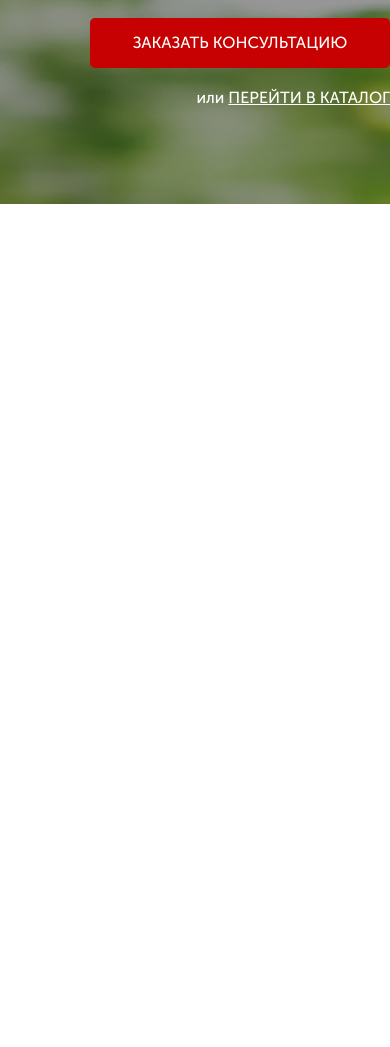
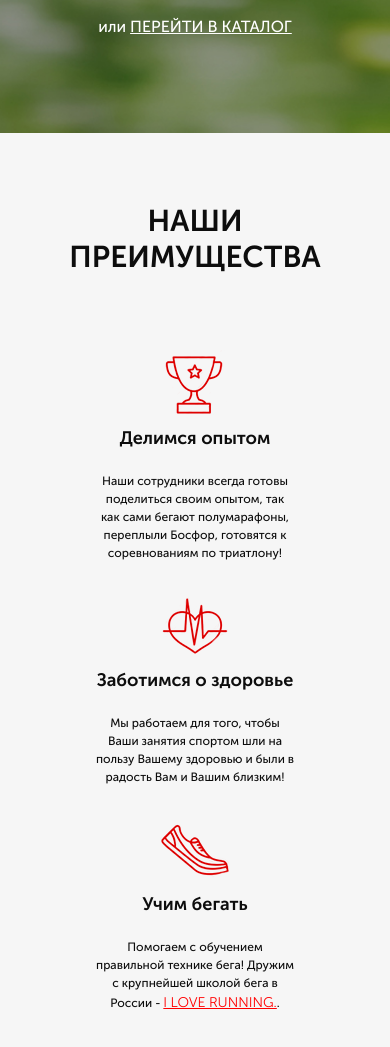
Before and after one commit to KitachevA/RunSmart, a website: page src/index.html in a window 390 px wide. Shown: the part 613-1660 px from the top of the page. Before the commit the page ends 844 px from the top, so only its background shows below. Drawn offline with Linux system fonts and the light colour scheme.

Commit message:
part-two_homework+responsive

```diff
--- a/src/index.html
+++ b/src/index.html
@@ -55,5 +55,29 @@
             </div>
         </div>
     </div>
+
+    <div class="advantages">
+        <div class="container">
+            <h1 class="advantages__header">НАШИ ПРЕИМУЩЕСТВА</h1>
+
+            <div class="advantages__icons">
+                <div class="advantages__icon">
+                    <img src="icons/section2_icons/icon-cup.png" alt="cup">
+                    <span>Делимся опытом</span>
+                    Наши сотрудники всегда готовы поделиться своим опытом, так как сами бегают полумарафоны, переплыли Босфор, готовятся к соревнованиям по триатлону!
+                </div>
+                <div class="advantages__icon">
+                    <img src="icons/section2_icons/icon-heart.png" alt="heart">
+                    <span>Заботимся о здоровье</span>
+                    Мы работаем для того, чтобы Ваши занятия спортом шли на пользу Вашему здоровью и были в радость Вам и Вашим близким!
+                </div>
+                <div class="advantages__icon">
+                    <img src="icons/section2_icons/icon-shoe.png" alt="shoe">
+                    <span>Учим бегать</span>
+                    Помогаем с обучением правильной технике бега! Дружим с крупнейшей школой бега в России - <a href="#">I LOVE RUNNING.</a>.
+                </div>
+            </div>
+        </div>
+    </div>
 </body>
 </html>
--- /dev/null
+++ b/src/sass/blocks/_advantages.scss
@@ -0,0 +1,45 @@
+.advantages {
+    min-height: 472px;
+    padding: 70px 0 68px 0;
+    background: #F6F6F6;
+    &__header {
+        font-weight: 700;
+        font-size: 30px;
+        text-align: center;
+        color: #0D0D0D;
+        margin-bottom: 0;
+    }
+    &__icons {
+        width: 939px;
+        display: flex;
+        justify-content: space-between;
+        margin-top: 45px;
+    }
+    &__icon {
+        max-width: 269px;
+        text-align: center;
+        font-weight: 500;
+        font-size: 12px;
+        color: #0D0D0D;
+        img{
+            display: block;
+            margin: 0 auto;
+            margin-bottom: 35px;
+        }
+        span {
+            display: block;
+            font-weight: 700;
+            font-size: 18px;
+            text-align: center;
+            color: #0D0D0D;
+            margin-bottom: 20px;
+        }
+        a{
+            font-weight: 300;
+            font-size: 14px;
+            text-align: center;
+            text-decoration-line: underline;
+            color: #FF0000;
+        }
+    }
+}
--- /dev/null
+++ b/src/sass/blocks/_media.scss
@@ -0,0 +1,100 @@
+@media(max-width: 991px){
+    .container {
+        max-width: 732px;
+        .header {
+            justify-content: space-around;
+        }
+    }
+    .advantages{
+        &__icons{
+            max-width: 732px;
+            &__icon{
+                max-width: 200px;
+            }
+        }
+    }
+}
+
+@media (max-width: 767px){
+    .container{
+        max-width: 575px;
+    }
+    .promo{
+        .header{
+            justify-content: space-around;
+            &__official {
+                display: none;
+            }
+
+        }
+        &__wrapper {
+            align-items:center;
+
+        }
+    }
+    .advantages{
+        &__icons{
+            max-width: 575px;
+            flex-direction: column;
+            align-items:center;
+
+        }
+        &__icon{
+            max-width: 200px;
+            margin-top: 30px;
+            img{
+                margin-bottom: 10px;
+            }
+        }
+    }
+}
+
+@media (max-width: 575px){
+    .container{
+        max-width: 320px;
+        .header {
+            a{
+                img {
+                    width: 80%;
+                }
+            }
+            &__contacts {
+                font-size: 14px;
+                .button {
+                    width: 128px;
+                    height: 25px;
+                }
+            }
+        }
+       .promo{
+        &__header{
+            text-align: center;
+        }
+        &__subheader{
+            text-align: center;
+        }
+        &__link{
+            text-align: center;
+        }
+        &__icons {
+            max-width: 320px;
+        }
+       }
+    }
+    .advantages{
+        &__icons{
+            max-width: 320px;
+            &__icon{
+                max-width: 200px;
+            }
+        }
+    }
+    .header{
+        &__contacts{
+            a {
+                font-size: 14px;
+            }
+        }
+    }
+
+}
--- a/src/sass/style.scss
+++ b/src/sass/style.scss
@@ -13,3 +13,5 @@
 @import "blocks/promo";
 @import "blocks/header";
 @import "blocks/buttons";
+@import "blocks/advantages";
+@import "blocks/media";
```
Also changed, not shown: src/css/style.min.css.
